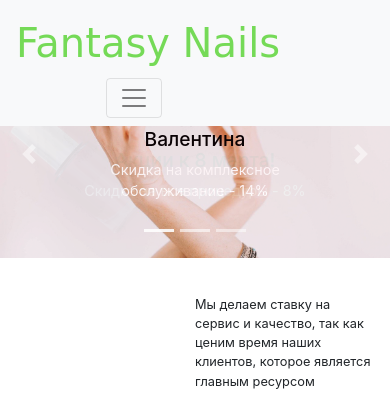
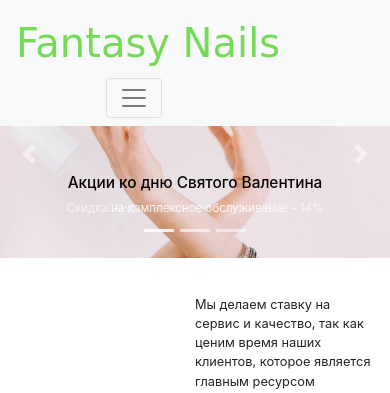
Before and after one commit to EnvyvnE/fa-nails.github.io, a plain HTML site: page index.html in a window 390 px wide. Shown: the top 393 px of the page. Drawn offline with nearby package versions, Linux system fonts and the light colour scheme; a web font is replaced by a local one.

Commit message:
font size

```diff
--- a/style/style.css
+++ b/style/style.css
@@ -116,3 +116,12 @@ margin:40px 15px 40px;
 .address a:hover{
     color: #75da57;
 }
+.carousel-caption{
+    top: 50%;
+    font-size:2em;
+}
+@media only screen
+and (min-width : 320px)
+and (max-width : 480px) {
+    .carousel-caption {font-size: 0.8em;}
+}
```
Also changed, not shown: index.html (+2 -2 lines).
